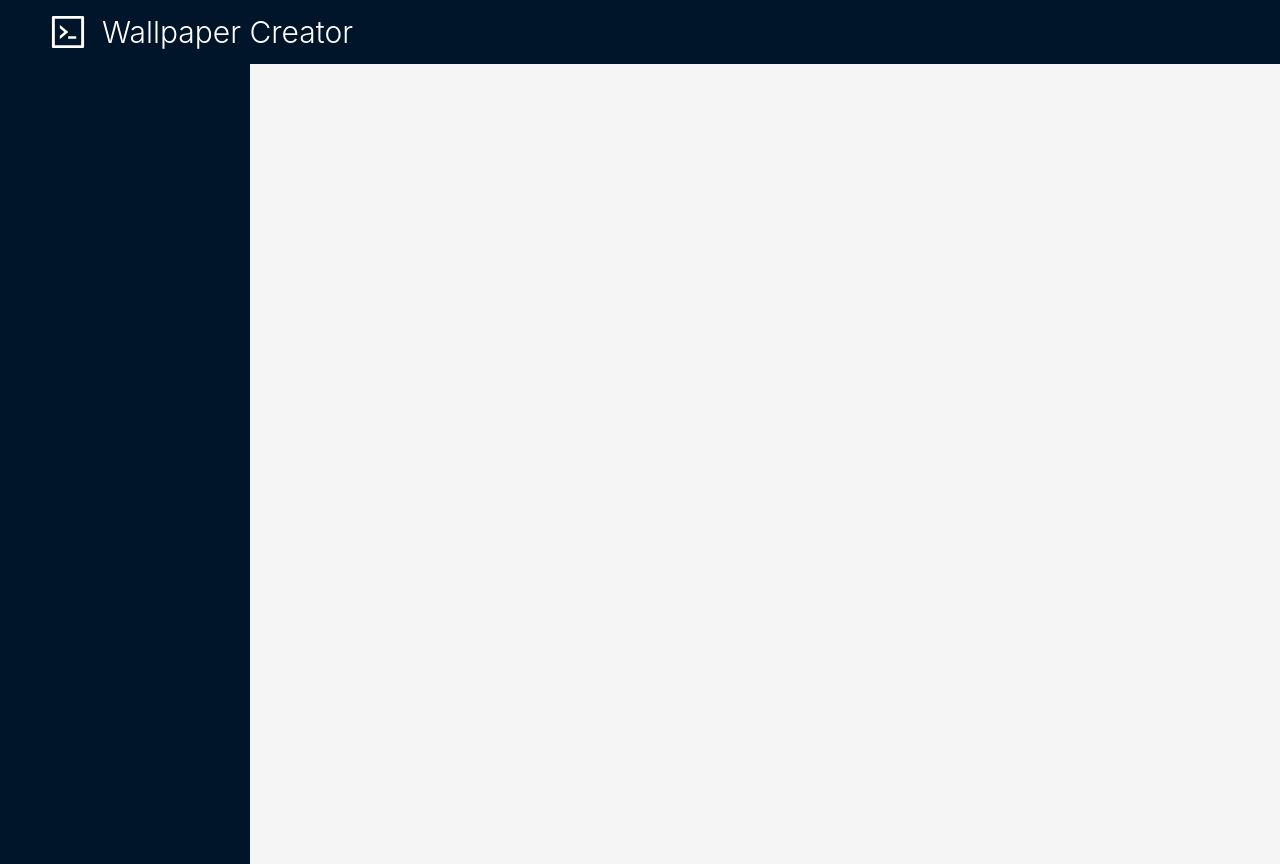
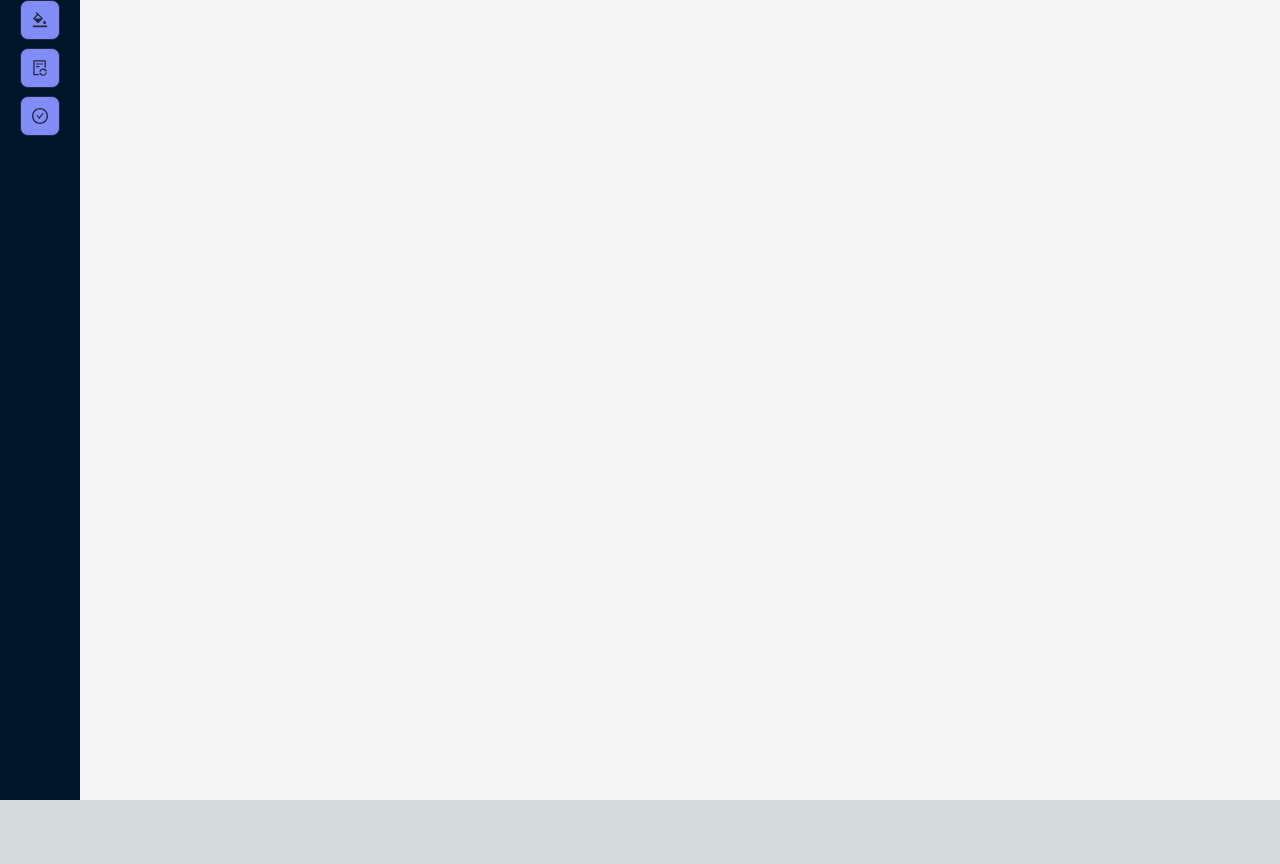
Before and after one commit to OriginalCube/WE-custom-player, a Next.js app: page /edit in a window 1280 px wide. After the commit the page ends 800 px from the top, so only its background shows below. Built offline with nearby package versions, Linux system fonts and the light colour scheme.

Commit message:
feat: layout & zustand

```diff
--- a/app/edit/layout.tsx
+++ b/app/edit/layout.tsx
@@ -2,18 +2,12 @@
 import React from 'react'
 import { Layout as MainLayout } from 'antd'
 import Sidebar from '@/app/ui/Sidebar'
-import Navbar from '@/app/ui/Navbar'
 export default function Layout({ children }: { children: React.ReactNode }) {
 	const { Content } = MainLayout
 	return (
-		<MainLayout className={'min-w-screen'}>
-			<Navbar layout={MainLayout} />
-			<Content>
-				<MainLayout>
-					<Sidebar layout={MainLayout} />
-					<div className={'min-h-screen w-full'}>{children}</div>
-				</MainLayout>
-			</Content>
+		<MainLayout className={'min-w-screen flex'}>
+			<Sidebar layout={MainLayout} />
+			<Content className={'min-h-screen'}>{children}</Content>
 		</MainLayout>
 	)
 }
--- /dev/null
+++ b/app/lib/store/useCreate.ts
@@ -0,0 +1,8 @@
+import { create } from 'zustand'
+export const useCreate = create((set) => ({
+	editor: 'hello',
+	setEditor: () =>
+		set((state: any) => {
+			editor: state.editor
+		}),
+}))
--- a/app/ui/Navbar.tsx
+++ /dev/null
@@ -1,25 +0,0 @@
-import { CodeOutlined } from '@ant-design/icons'
-import { Button } from 'antd'
-const Navbar = ({ layout }: any) => {
-	const { Header } = layout
-
-	const Links = () => {
-		return (
-			<Button type={'link'} className={'text-2xl'} size={'large'}>
-				Home
-			</Button>
-		)
-	}
-
-	return (
-		<Header className={'flex h-16 w-full items-center text-white'}>
-			<div className={'flex gap-4'}>
-				<CodeOutlined className={'text-4xl'} />
-				<p className={'text-3xl font-light'}>Wallpaper Creator</p>
-			</div>
-			<div className={'flex items-center'}></div>
-		</Header>
-	)
-}
-
-export default Navbar
--- a/app/ui/Sidebar.tsx
+++ b/app/ui/Sidebar.tsx
@@ -1,8 +1,72 @@
 'use client'
+import { Button, Tooltip } from 'antd'
+import {
+	BgColorsOutlined,
+	CheckCircleOutlined,
+	FileSyncOutlined,
+} from '@ant-design/icons'
+import { useCreate } from '@/app/lib/store/useCreate'
+import { useEffect } from 'react'
+
+const SidebarActions = ({
+	name,
+	action,
+	icon,
+}: {
+	name: string
+	action: any
+	icon: any
+}) => {
+	return (
+		<Tooltip title={name} placement={'right'}>
+			<Button
+				type={'default'}
+				onClick={action}
+				icon={icon}
+				size={'large'}
+				className={'border-slate-800 bg-indigo-400 text-slate-800'}
+			/>
+		</Tooltip>
+	)
+}
 
 const Sidebar = ({ layout }: any) => {
 	const { Sider } = layout
-	return <Sider width={250} className={'p-6'}></Sider>
+	const editor = useCreate((state) => state.editor)
+	const setEditor = useCreate((state) => state.setEditor)
+	useEffect(() => {
+		console.log(editor)
+	}, [])
+	const actionList = [
+		{
+			name: 'Edit Colors',
+			action: () => {
+				setEditor()
+			},
+			icon: <BgColorsOutlined />,
+		},
+		{
+			name: 'Edit Files',
+			action: () => {},
+			icon: <FileSyncOutlined />,
+		},
+		{
+			name: 'Confirmation',
+			action: () => {},
+			icon: <CheckCircleOutlined />,
+		},
+	]
+	return (
+		<Sider width={80}>
+			<div
+				className={'flex flex-col items-center justify-center gap-2 text-2xl'}
+			>
+				{actionList.map(({ name, action, icon }, index) => (
+					<SidebarActions name={name} action={action} icon={icon} key={index} />
+				))}
+			</div>
+		</Sider>
+	)
 }
 
 export default Sidebar
--- a/package.json
+++ b/package.json
@@ -13,7 +13,8 @@
     "antd": "^5.12.5",
     "next": "14.0.4",
     "react": "^18",
-    "react-dom": "^18"
+    "react-dom": "^18",
+    "zustand": "^4.4.7"
   },
   "devDependencies": {
     "@types/node": "^20",
```
Also changed, not shown: 1 other file (tests, documents, lock files or other folders).
